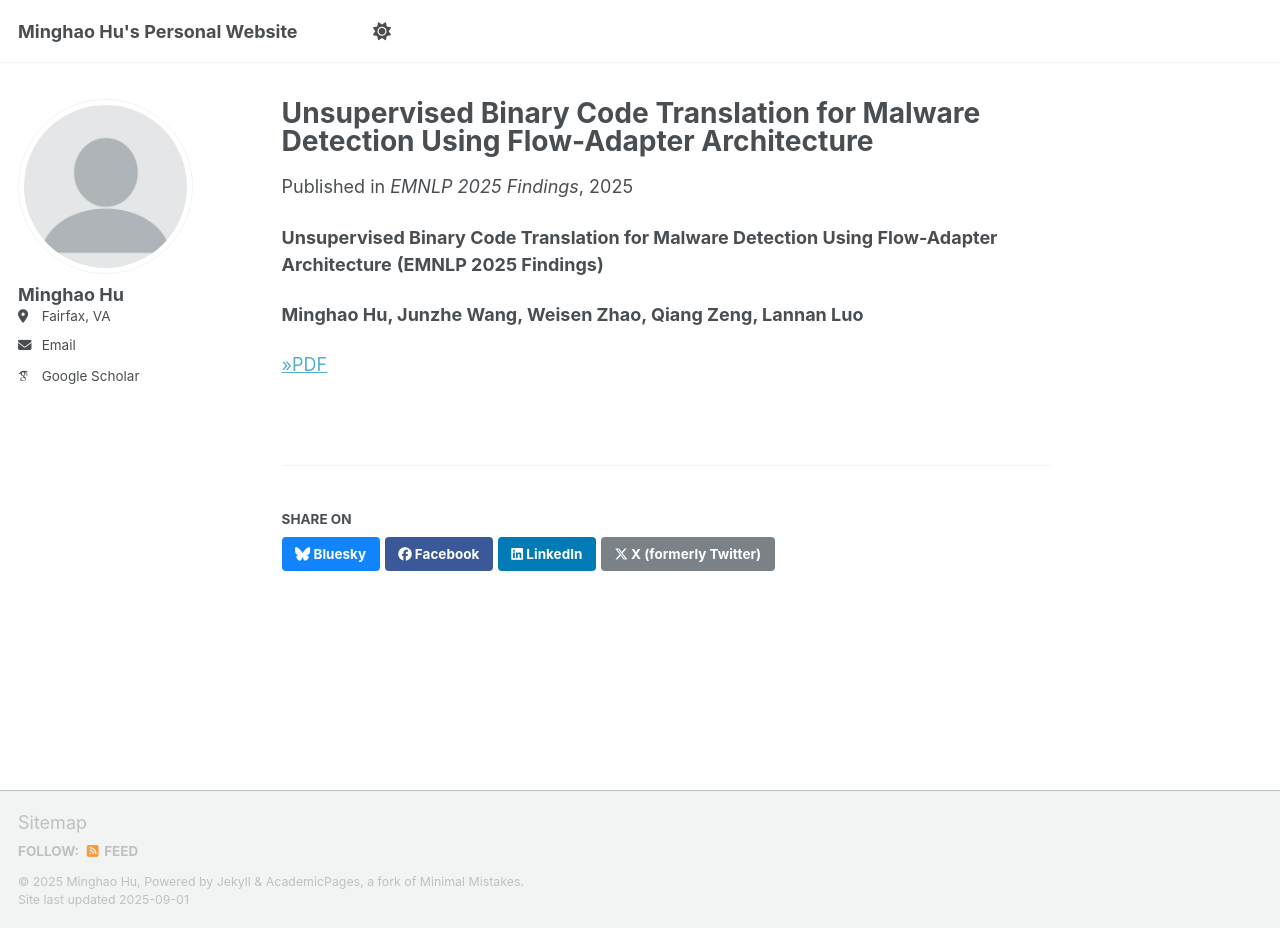
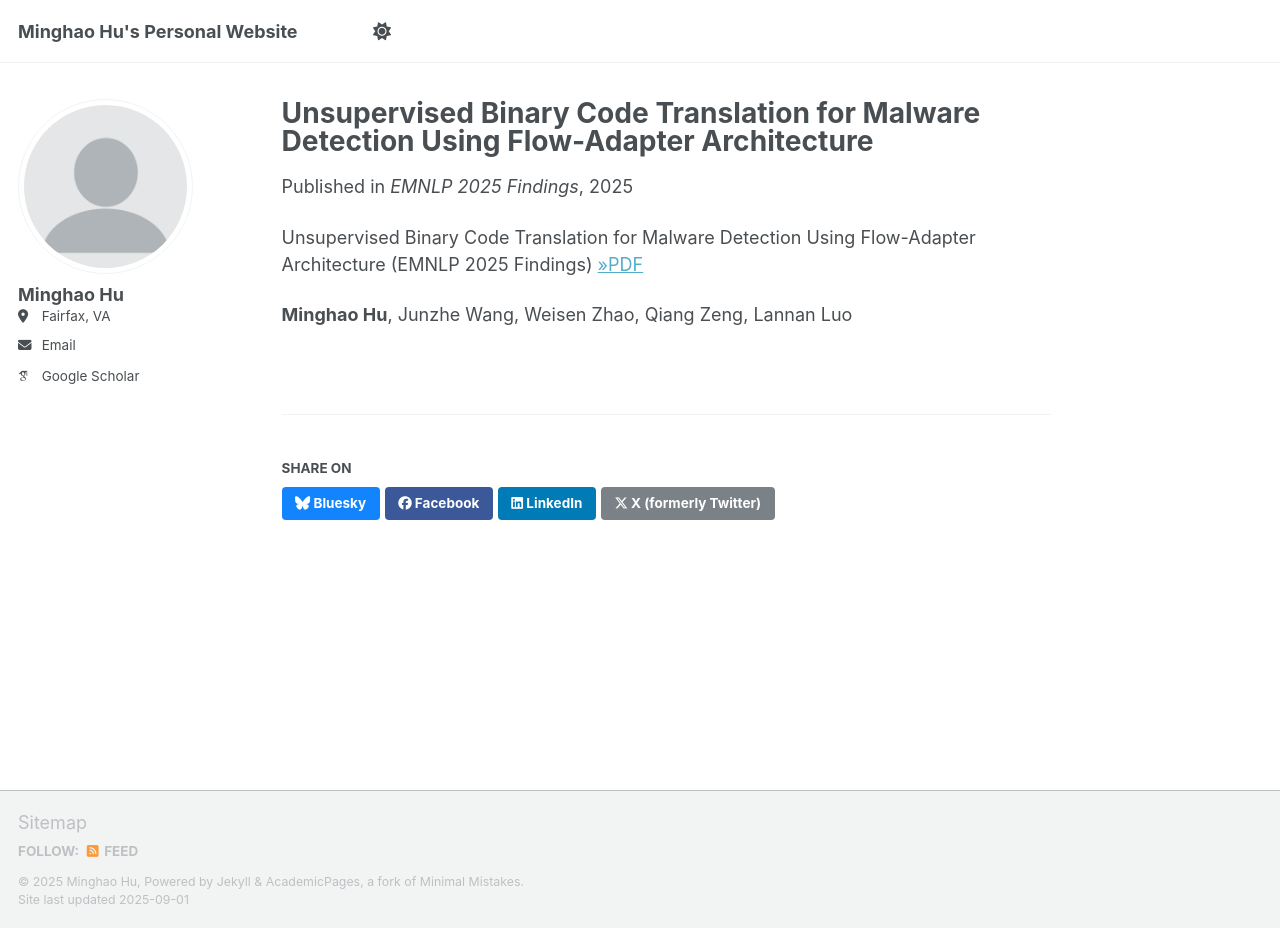
Before and after one commit to mhu16419/mhu16419.github.io, a Jekyll site: the page built from _publications/2025-08-20-unsupervised-binary-code-translation.md, in a window 1280 px wide and 928 px high. Built offline with Jekyll 4.4.1, drawn with Linux system fonts in a browser that asks for light colours; some web fonts are replaced; a script that is not in the unit is left out.

```diff
--- a/_publications/2025-08-20-unsupervised-binary-code-translation.md
+++ b/_publications/2025-08-20-unsupervised-binary-code-translation.md
@@ -7,8 +7,6 @@ venue: 'EMNLP 2025 Findings'
 paperurl: 'https://arxiv.org/html/2508.20212v1'
 ---
 
-**Unsupervised Binary Code Translation for Malware Detection Using Flow-Adapter Architecture** **(EMNLP 2025 Findings)**
+Unsupervised Binary Code Translation for Malware Detection Using Flow-Adapter Architecture (EMNLP 2025 Findings) [>>PDF](https://arxiv.org/html/2508.20212v1)
 
-**Minghao Hu, Junzhe Wang, Weisen Zhao, Qiang Zeng, Lannan Luo**
-
-[>>PDF](https://arxiv.org/html/2508.20212v1)
+**Minghao Hu**, Junzhe Wang, Weisen Zhao, Qiang Zeng, Lannan Luo
```
